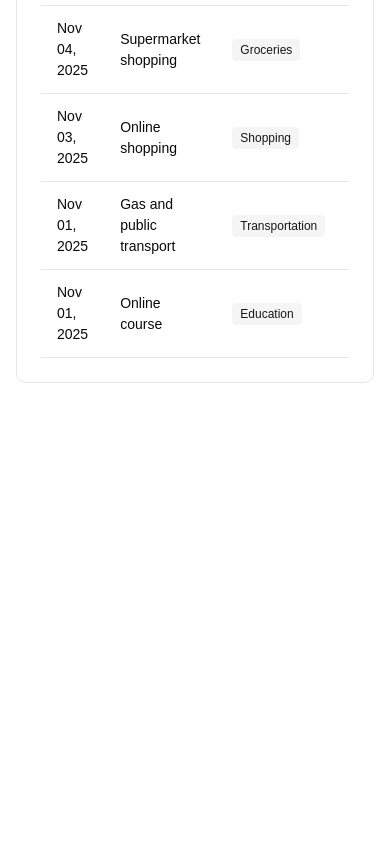
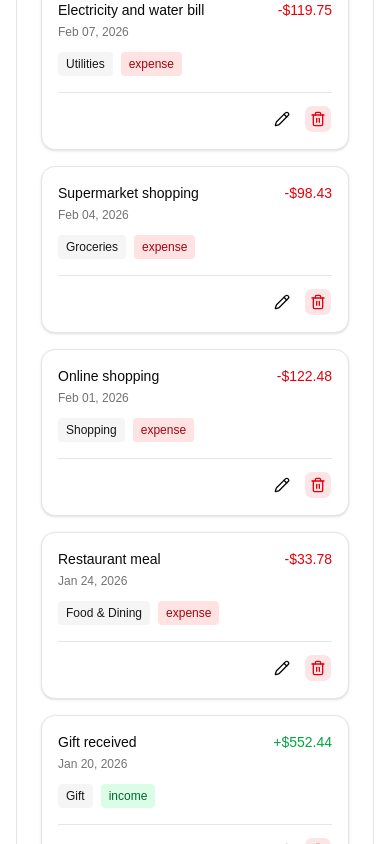
Before and after one commit to GENERATOR07/Finance_dashboard, a React (Vite) app: page / in a window 390 px wide. Shown: the part 9839-10683 px from the top of the page. Before the commit the page ends 10254 px from the top, so only its background shows below. Built offline with nearby package versions, Linux system fonts and the light colour scheme.

Commit message:
feat(transaction-list): enhance TransactionFilters, TransactionFormModal, and TransactionTable components with improved styling and mobile responsiveness; refactor transaction display logic

```diff
--- a/src/components/transaction-list/TransactionFilters.tsx
+++ b/src/components/transaction-list/TransactionFilters.tsx
@@ -46,21 +46,29 @@ export function TransactionFilters({
       <select
         value={filterType}
         onChange={(e) => onFilterTypeChange(e.target.value as TransactionFilterType)}
-        className="bg-input-background rounded-lg border border-border px-4 py-2 text-foreground focus:ring-2 focus:ring-ring focus:outline-none"
+        className="bg-input-background rounded-lg border border-border px-4 py-2 text-foreground focus:ring-2 focus:ring-ring focus:outline-none dark:bg-card dark:text-foreground"
       >
-        <option value="all">All Types</option>
-        <option value="income">Income</option>
-        <option value="expense">Expense</option>
+        <option value="all" className="bg-card text-foreground">
+          All Types
+        </option>
+        <option value="income" className="bg-card text-foreground">
+          Income
+        </option>
+        <option value="expense" className="bg-card text-foreground">
+          Expense
+        </option>
       </select>
 
       <select
         value={filterCategory}
         onChange={(e) => onFilterCategoryChange(e.target.value)}
-        className="bg-input-background rounded-lg border border-border px-4 py-2 text-foreground focus:ring-2 focus:ring-ring focus:outline-none"
+        className="bg-input-background rounded-lg border border-border px-4 py-2 text-foreground focus:ring-2 focus:ring-ring focus:outline-none dark:bg-card dark:text-foreground"
       >
-        <option value="all">All Categories</option>
+        <option value="all" className="bg-card text-foreground">
+          All Categories
+        </option>
         {categories.map((category) => (
-          <option key={category} value={category}>
+          <option key={category} value={category} className="bg-card text-foreground">
             {category}
           </option>
         ))}
@@ -75,12 +83,20 @@ export function TransactionFilters({
             nextSortOrder as TransactionSortOrder
           )
         }}
-        className="bg-input-background rounded-lg border border-border px-4 py-2 text-foreground focus:ring-2 focus:ring-ring focus:outline-none"
+        className="bg-input-background rounded-lg border border-border px-4 py-2 text-foreground focus:ring-2 focus:ring-ring focus:outline-none dark:bg-card dark:text-foreground"
       >
-        <option value="date-desc">Date (Newest)</option>
-        <option value="date-asc">Date (Oldest)</option>
-        <option value="amount-desc">Amount (High to Low)</option>
-        <option value="amount-asc">Amount (Low to High)</option>
+        <option value="date-desc" className="bg-card text-foreground">
+          Date (Newest)
+        </option>
+        <option value="date-asc" className="bg-card text-foreground">
+          Date (Oldest)
+        </option>
+        <option value="amount-desc" className="bg-card text-foreground">
+          Amount (High to Low)
+        </option>
+        <option value="amount-asc" className="bg-card text-foreground">
+          Amount (Low to High)
+        </option>
       </select>
     </div>
   )
--- a/src/components/transaction-list/TransactionFormModal.tsx
+++ b/src/components/transaction-list/TransactionFormModal.tsx
@@ -78,11 +78,15 @@ export function TransactionFormModal({
                 type: e.target.value as "income" | "expense",
               })
             }
-            className="bg-input-background w-full rounded-lg border border-border px-4 py-2 text-foreground focus:ring-2 focus:ring-ring focus:outline-none"
+            className="bg-input-background w-full rounded-lg border border-border px-4 py-2 text-foreground focus:ring-2 focus:ring-ring focus:outline-none dark:bg-card dark:text-foreground"
             disabled={isMutating}
           >
-            <option value="expense">Expense</option>
-            <option value="income">Income</option>
+            <option value="expense" className="bg-card text-foreground">
+              Expense
+            </option>
+            <option value="income" className="bg-card text-foreground">
+              Income
+            </option>
           </select>
         </FormField>
 
--- a/src/components/transaction-list/TransactionTable.tsx
+++ b/src/components/transaction-list/TransactionTable.tsx
@@ -26,8 +26,21 @@ export function TransactionTable({
   }
 
   return (
-    <div className="overflow-x-auto">
-      <table className="w-full">
+    <>
+      <div className="space-y-4 md:hidden">
+        {transactions.map((transaction) => (
+          <MobileTransactionCard
+            key={transaction.id}
+            transaction={transaction}
+            canManageTransactions={canManageTransactions}
+            onEdit={onEdit}
+            onDelete={onDelete}
+          />
+        ))}
+      </div>
+
+      <div className="hidden overflow-x-auto md:block">
+        <table className="w-full min-w-[720px]">
           <thead className="border-b border-border">
             <tr>
               <TableHeadCell align="left">Date</TableHeadCell>
@@ -46,7 +59,9 @@ export function TransactionTable({
                 key={transaction.id}
                 className="border-b border-border transition-colors hover:bg-muted/50"
               >
-              <TableBodyCell>{format(parseISO(transaction.date), "MMM dd, yyyy")}</TableBodyCell>
+                <TableBodyCell>
+                  {format(parseISO(transaction.date), "MMM dd, yyyy")}
+                </TableBodyCell>
                 <TableBodyCell>{transaction.description}</TableBodyCell>
                 <TableBodyCell>
                   <span className="rounded bg-secondary px-2 py-1 text-xs text-secondary-foreground">
@@ -54,31 +69,87 @@ export function TransactionTable({
                   </span>
                 </TableBodyCell>
                 <TableBodyCell>
-                <span
-                  className={`rounded px-2 py-1 text-xs ${
-                    transaction.type === "income"
-                      ? "bg-green-100 text-green-800 dark:bg-green-900/30 dark:text-green-400"
-                      : "bg-red-100 text-red-800 dark:bg-red-900/30 dark:text-red-400"
-                  }`}
-                >
-                  {transaction.type}
-                </span>
+                  <TransactionTypeBadge type={transaction.type} />
                 </TableBodyCell>
                 <TableBodyCell align="right" emphasized>
-                <span
-                  className={
-                    transaction.type === "income" ? "text-green-600" : "text-red-600"
-                  }
-                >
-                  {transaction.type === "income" ? "+" : "-"}$
-                  {transaction.amount.toLocaleString("en-US", {
-                    minimumFractionDigits: 2,
-                    maximumFractionDigits: 2,
-                  })}
-                </span>
+                  <TransactionAmount
+                    amount={transaction.amount}
+                    type={transaction.type}
+                  />
                 </TableBodyCell>
                 {canManageTransactions ? (
                   <td className="px-4 py-3 text-right">
+                    <TransactionActions
+                      transaction={transaction}
+                      onEdit={onEdit}
+                      onDelete={onDelete}
+                    />
+                  </td>
+                ) : null}
+              </tr>
+            ))}
+          </tbody>
+        </table>
+      </div>
+    </>
+  )
+}
+
+function MobileTransactionCard({
+  transaction,
+  canManageTransactions,
+  onEdit,
+  onDelete,
+}: {
+  transaction: Transaction
+  canManageTransactions: boolean
+  onEdit: (transaction: Transaction) => void
+  onDelete: (transaction: Transaction) => void
+}) {
+  return (
+    <div className="rounded-xl border border-border bg-background p-4 shadow-sm">
+      <div className="flex items-start justify-between gap-4">
+        <div className="min-w-0 space-y-1">
+          <p className="truncate text-sm font-medium text-foreground">
+            {transaction.description}
+          </p>
+          <p className="text-xs text-muted-foreground">
+            {format(parseISO(transaction.date), "MMM dd, yyyy")}
+          </p>
+        </div>
+        <TransactionAmount amount={transaction.amount} type={transaction.type} />
+      </div>
+
+      <div className="mt-3 flex flex-wrap items-center gap-2">
+        <span className="rounded bg-secondary px-2 py-1 text-xs text-secondary-foreground">
+          {transaction.category}
+        </span>
+        <TransactionTypeBadge type={transaction.type} />
+      </div>
+
+      {canManageTransactions ? (
+        <div className="mt-4 flex justify-end gap-2 border-t border-border pt-3">
+          <TransactionActions
+            transaction={transaction}
+            onEdit={onEdit}
+            onDelete={onDelete}
+          />
+        </div>
+      ) : null}
+    </div>
+  )
+}
+
+function TransactionActions({
+  transaction,
+  onEdit,
+  onDelete,
+}: {
+  transaction: Transaction
+  onEdit: (transaction: Transaction) => void
+  onDelete: (transaction: Transaction) => void
+}) {
+  return (
     <div className="flex items-center justify-end gap-2">
       <Button
         type="button"
@@ -99,13 +170,46 @@ export function TransactionTable({
         <Trash2 className="h-4 w-4" />
       </Button>
     </div>
-                </td>
-              ) : null}
-            </tr>
-          ))}
-        </tbody>
-      </table>
-    </div>
+  )
+}
+
+function TransactionTypeBadge({
+  type,
+}: {
+  type: Transaction["type"]
+}) {
+  return (
+    <span
+      className={`rounded px-2 py-1 text-xs ${
+        type === "income"
+          ? "bg-green-100 text-green-800 dark:bg-green-900/30 dark:text-green-400"
+          : "bg-red-100 text-red-800 dark:bg-red-900/30 dark:text-red-400"
+      }`}
+    >
+      {type}
+    </span>
+  )
+}
+
+function TransactionAmount({
+  amount,
+  type,
+}: {
+  amount: number
+  type: Transaction["type"]
+}) {
+  return (
+    <span
+      className={`text-sm font-medium ${
+        type === "income" ? "text-green-600" : "text-red-600"
+      }`}
+    >
+      {type === "income" ? "+" : "-"}$
+      {amount.toLocaleString("en-US", {
+        minimumFractionDigits: 2,
+        maximumFractionDigits: 2,
+      })}
+    </span>
   )
 }
 
```
Lines whose indentation alone changed are shown as unchanged.
